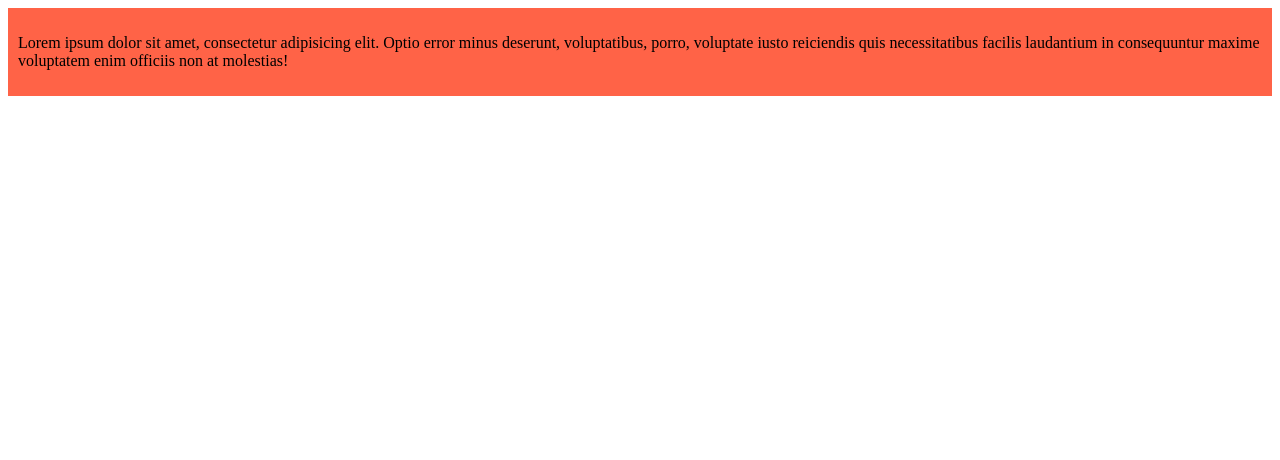
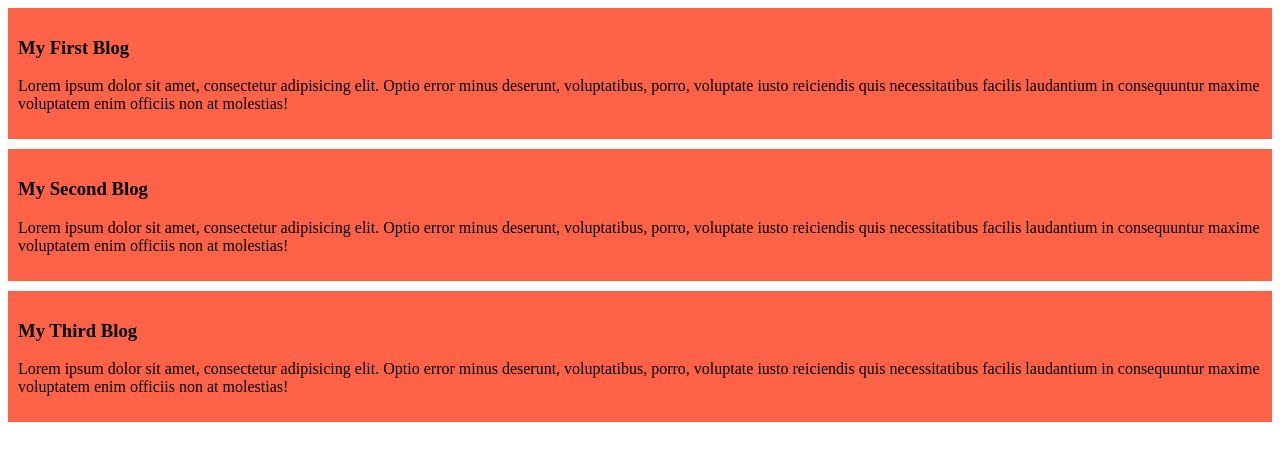
Before and after one commit to Mohammed-Saiful-Islam/my-first-github-repo, a plain HTML site: page index.html in a window 1280 px wide. Drawn offline with Linux system fonts and the light colour scheme.

Commit message:
added the second and third blog

```diff
--- a/index.html
+++ b/index.html
@@ -8,6 +8,19 @@
 </head>
 <body>
     <div>
+        <h3>My First Blog</h3>
+        <p>
+            Lorem ipsum dolor sit amet, consectetur adipisicing elit. Optio error minus deserunt, voluptatibus, porro, voluptate iusto reiciendis quis necessitatibus facilis laudantium in consequuntur maxime voluptatem enim officiis non at molestias!
+        </p>
+    </div>
+    <div>
+        <h3>My Second Blog</h3>
+        <p>
+            Lorem ipsum dolor sit amet, consectetur adipisicing elit. Optio error minus deserunt, voluptatibus, porro, voluptate iusto reiciendis quis necessitatibus facilis laudantium in consequuntur maxime voluptatem enim officiis non at molestias!
+        </p>
+    </div>
+    <div>
+        <h3>My Third Blog</h3>
         <p>
             Lorem ipsum dolor sit amet, consectetur adipisicing elit. Optio error minus deserunt, voluptatibus, porro, voluptate iusto reiciendis quis necessitatibus facilis laudantium in consequuntur maxime voluptatem enim officiis non at molestias!
         </p>
--- a/styles/index.css
+++ b/styles/index.css
@@ -1,4 +1,5 @@
 div{
     background-color: tomato;
     padding: 10px;
+    margin-bottom: 10px;
 }
```
